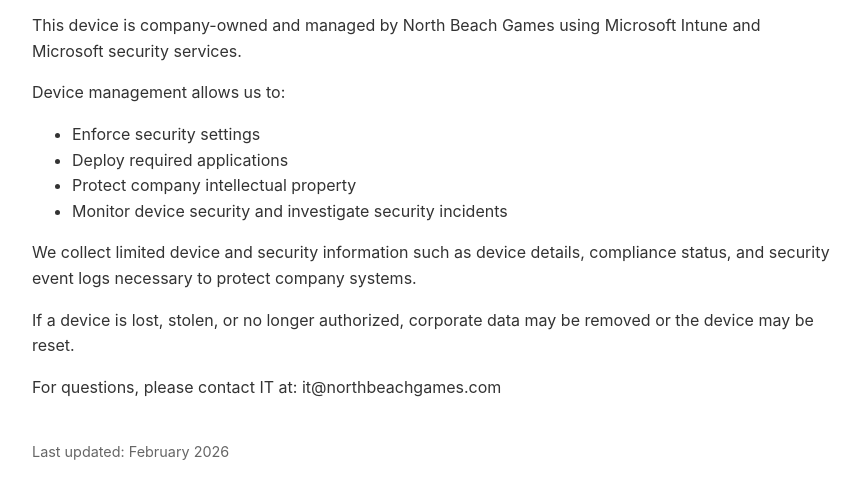
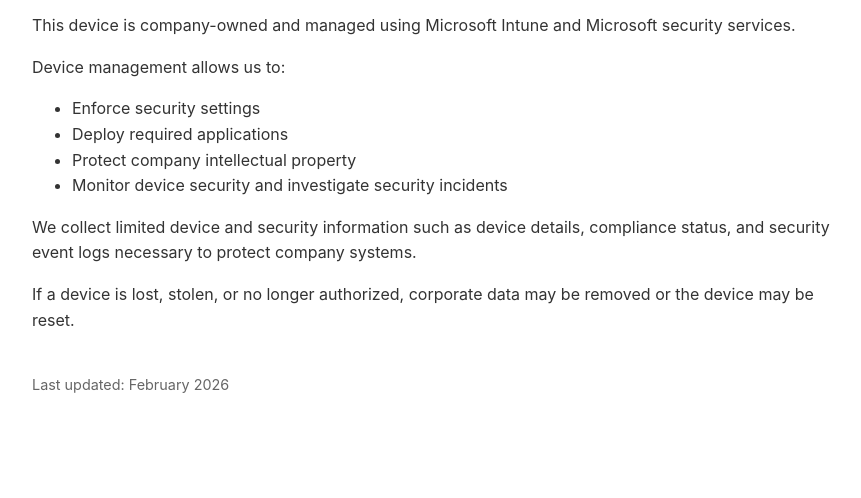
Before and after one commit to North-Beach-Games-Inc/device-privacy-statement, a plain HTML site: page index.html in a window 1280 px wide. Shown: the part 94-592 px from the top of the page, without its empty margins (208-1069 px from the left). Drawn offline with Linux system fonts and the light colour scheme.

Commit message:
Update index.html
Removed identifiers.

```diff
--- a/index.html
+++ b/index.html
@@ -2,7 +2,7 @@
 <html lang="en">
 <head>
     <meta charset="UTF-8">
-    <title>Device Management Privacy Notice | North Beach Games</title>
+    <title>Device Management Privacy Notice</title>
     <meta name="viewport" content="width=device-width, initial-scale=1.0">
     <style>
         body {
@@ -31,7 +31,7 @@
 <h1>Device Management Privacy Notice</h1>
 
 <p>
-This device is company-owned and managed by North Beach Games using Microsoft Intune and Microsoft security services.
+This device is company-owned and managed using Microsoft Intune and Microsoft security services.
 </p>
 
 <p>Device management allows us to:</p>
@@ -50,10 +50,6 @@
 If a device is lost, stolen, or no longer authorized, corporate data may be removed or the device may be reset.
 </p>
 
-<p>
-For questions, please contact IT at: it@northbeachgames.com
-</p>
-
 <footer>
 Last updated: February 2026
 </footer>
```
